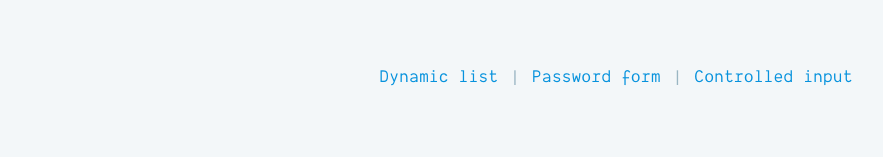
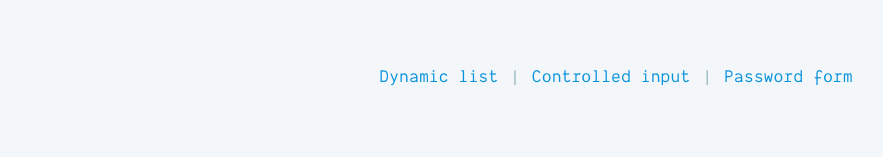
Before and after one commit to siddharthkp/refactoring, a React (Create React App) app: page / in a window 1280 px wide. Shown: the top 157 px of the page, without its empty margins (24-907 px from the left). Built offline with nearby package versions, Linux system fonts and the light colour scheme.

Commit message:
change order

```diff
--- a/src/App.css
+++ b/src/App.css
@@ -81,6 +81,11 @@ form > * {
   margin-bottom: 16px;
   width: 100%;
 }
+form {
+  display: block;
+  text-align: left;
+  color: #4e585d;
+}
 label {
   display: block;
   text-align: left;
@@ -99,13 +104,3 @@ main {
   width: 60%;
   float: right;
 }
-/* rogue styles: */
-
-form {
-  display: block;
-  text-align: left;
-  color: #4e585d;
-}
-form input {
-  margin-top: 20px;
-}
--- a/src/App.js
+++ b/src/App.js
@@ -15,14 +15,14 @@ const App = () => (
   <React.Fragment>
     <nav>
       <Link to="/list">Dynamic list</Link> |{' '}
-      <Link to="/form">Password form</Link> |{' '}
-      <Link to="/controlled">Controlled input</Link>
+      <Link to="/controlled">Controlled input</Link> |{' '}
+      <Link to="/form">Password form</Link>
     </nav>
     <Router>
       <Home path="/" />
       <List path="/list" />
-      <Form disabled={false} path="/form" />
       <Controlled path="/controlled" />
+      <Form path="/form" />
     </Router>
   </React.Fragment>
 )
--- a/src/controlled.js
+++ b/src/controlled.js
@@ -68,7 +68,7 @@ class Controlled extends React.Component {
 const Form = props => {
   return (
     <form onSubmit={props.onSubmit}>
-      Rename {props.selected} to:
+      <div>Rename {props.selected} to:</div>
       <input type="text" autoFocus />
       <button>Save</button>
     </form>
```
